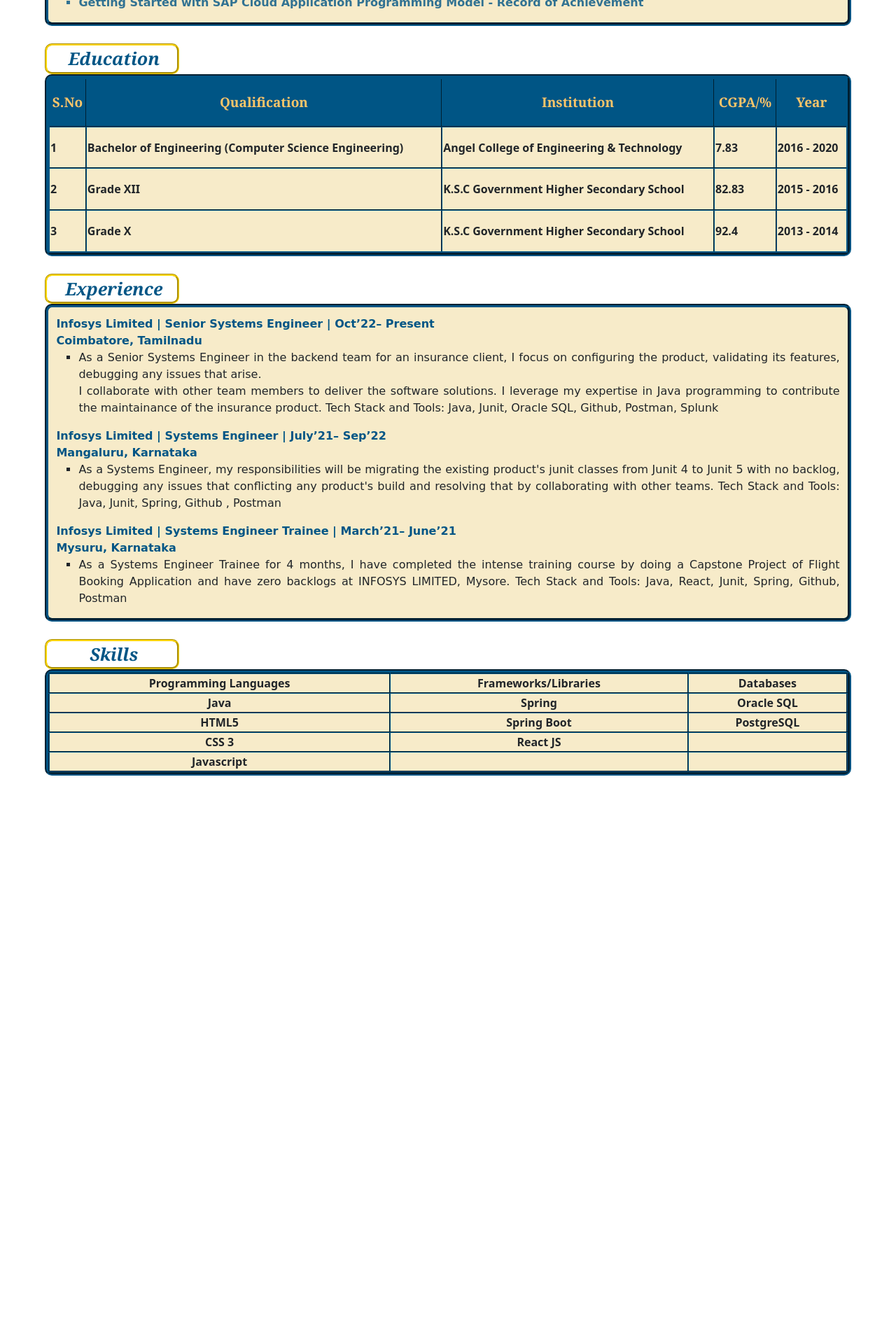
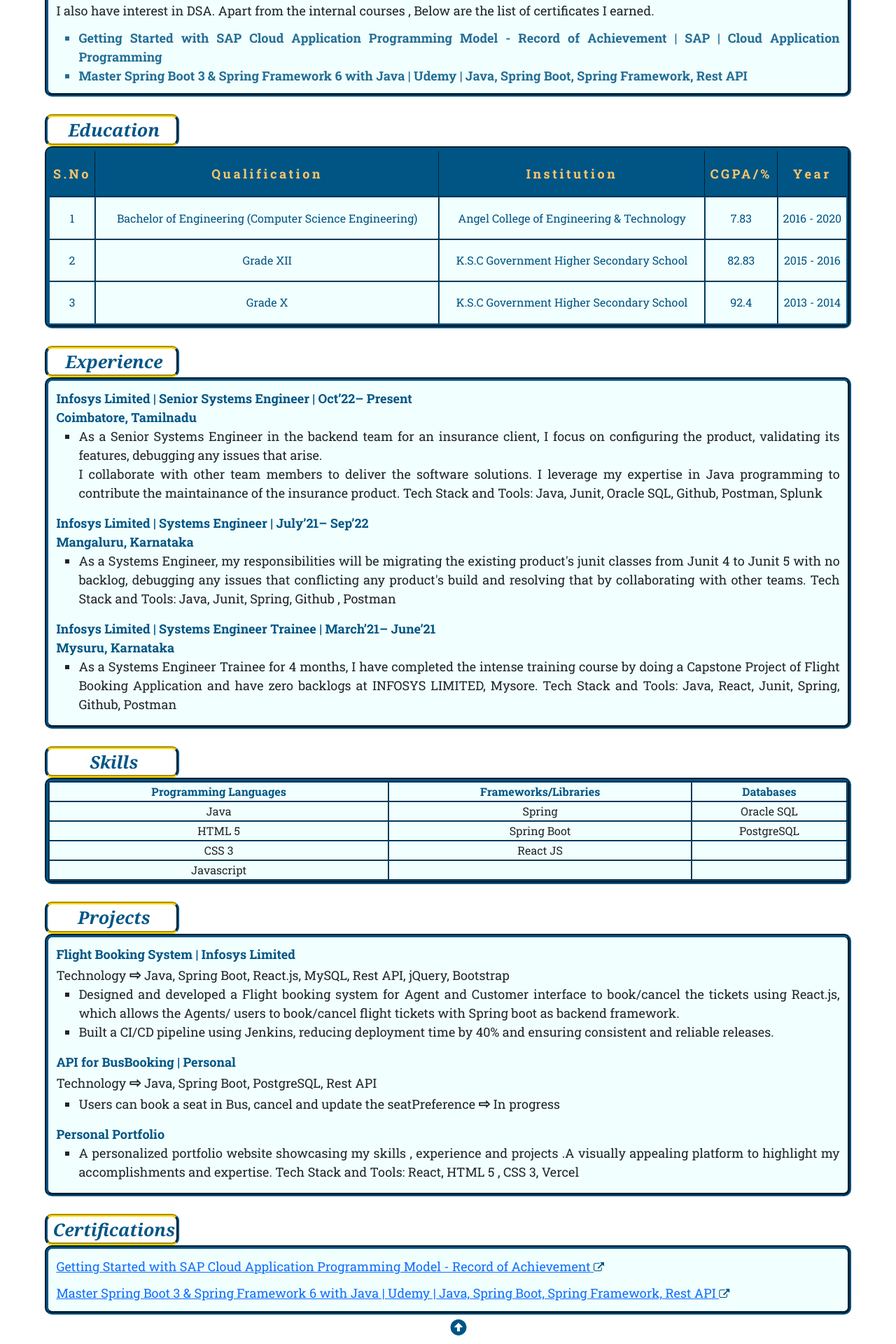
Before and after one commit to Mohanraj-VD/Mohan_Portfolio, a React (Create React App) app: page / in a window 1280 px wide. Shown: the part 757-2677 px from the top of the page at 70% size. Before the commit the page ends 1929 px from the top, so only its background shows below. Built offline with nearby package versions, Linux system fonts and the light colour scheme.

Commit message:
Changes including footer and Navbar updates

```diff
--- a/package.json
+++ b/package.json
@@ -5,6 +5,9 @@
   "dependencies": {
     "@emotion/react": "^11.11.4",
     "@emotion/styled": "^11.11.5",
+    "@fortawesome/fontawesome-svg-core": "^6.5.2",
+    "@fortawesome/free-solid-svg-icons": "^6.5.2",
+    "@fortawesome/react-fontawesome": "^0.2.2",
     "@mui/icons-material": "^5.15.18",
     "@mui/material": "^5.15.18",
     "@mui/styled-engine": "^5.15.14",
@@ -13,9 +16,12 @@
     "@testing-library/user-event": "^13.5.0",
     "bootstrap": "^5.3.3",
     "flowbite": "^2.3.0",
+    "font-awesome": "^4.7.0",
+    "icons": "^1.0.0",
     "react": "^18.3.1",
     "react-bootstrap": "^2.10.2",
     "react-dom": "^18.3.1",
+    "react-icons": "^5.2.1",
     "react-scripts": "5.0.1",
     "tw-elements": "^2.0.0",
     "web-vitals": "^2.1.4"
--- a/src/Component/About.jsx
+++ b/src/Component/About.jsx
@@ -1,22 +1,30 @@
 import '../Styles/Profile.css';
 import '../Styles/Education.css';
+import '../../node_modules/font-awesome/css/font-awesome.min.css';
 const About = () => {
+
     return (
         <div>
             <div id="abt" className='cd'>
-              <span className="cd1" >About</span>
+                <span className="cd1" >About</span>
             </div>
             <div id="cd1">
-                <p id="p" >I was born on August 23,1998, in Erode, India. After finishing school in Tirupur in 2016, I went on to study Computer Science Engineering until 2020, setting the stage for my journey into IT industry.
+                <p id="p" >I was born on August 23, 1998, in Erode, India. After finishing school in Tirupur in 2016, I went on to study Computer Science Engineering until 2020, setting the stage for my journey into IT industry.
 
                     My IT journey started in 2021 when I began as a Systems Engineer Trainee. I've been learning and growing ever since, working on devlopment project.
 
                     I love the energy of startups, where I enjoy solving problems and coming up with new ideas.I'm really into coding, especially full stack development, and I'm always keen to learn and collaborate. I'm ready to contribute my skills in development and coding including configuration of project that is going live.</p>
-                   <p id="p"> I also have interest in DSA.  Apart from the internal courses , Below are the list of certificates I earned.</p>
+                <p id="p"> I also have interest in DSA.  Apart from the internal courses , Below are the list of certificates I earned.</p>
 
-                    <ul id="p" style={{listStyleType:'square',color:'#005585','opacity':0.8,'fontWeight':'bold'}}><li>
-                    Getting Started with SAP Cloud Application Programming Model - Record of Achievement
-                        </li></ul>
+                <ul id="p" style={{ listStyleType: 'square', color: '#005585', 'opacity': 0.85, 'fontWeight': 'bold' }}><li>
+                    Getting Started with SAP Cloud Application Programming Model - Record of Achievement | SAP | Cloud Application Programming
+                </li>
+                    <li>
+                    Master Spring Boot 3 & Spring Framework 6 with Java | Udemy | Java, Spring Boot, Spring Framework, Rest API
+                    </li>
+
+                </ul>
+
             </div>
         </div>);
 }
--- a/src/Component/Extras.jsx
+++ b/src/Component/Extras.jsx
@@ -1,5 +1,7 @@
 import '../Styles/Education.css';
+import '../../node_modules/font-awesome/css/font-awesome.min.css';
 
+const arrow = <span style={{ fontSize: "20px", fontWeight: "bolder" }}>&#8680;</span>;
 const Extras = () => {
     return (<div>
         <div className='cd' id="exp">
@@ -32,36 +34,37 @@
             </div>
 
         </dl>
-        <div id="skills" className='cd'>
+        <div id="skill" className='cd'>
             <span className='cd1'>
                 Skills</span>
 
         </div>
 
+
         <div id="cd1" >
             <table align="center" style={{ width: "100%", }} border='0px'>
                 <tbody >
-                    <tr id="tb1" style={{textAlign:"center"}}>
+                    <tr id="tb1" style={{ textAlign: "center" }}>
                         <th >Programming Languages</th>
 
                         <th>Frameworks/Libraries</th>
                         <th>Databases</th></tr>
-                    <tr id="tb1"  style={{textAlign:"center"}}>
+                    <tr id="td1" style={{ textAlign: "center" }}>
                         <td >Java</td>
                         <td>Spring</td>
                         <td>Oracle SQL</td>
                     </tr>
-                    <tr id="tb1"  style={{textAlign:"center"}}>
-                        <td >HTML5</td>
+                    <tr id="td1" style={{ textAlign: "center" }}>
+                        <td >HTML 5</td>
                         <td>Spring Boot</td>
                         <td>PostgreSQL</td>
                     </tr>
-                    <tr id="tb1"  style={{textAlign:"center"}}>
+                    <tr id="td1" style={{ textAlign: "center" }}>
                         <td >CSS 3</td>
                         <td>React JS</td>
                         <td></td>
                     </tr>
-                    <tr id="tb1"  style={{textAlign:"center"}}>
+                    <tr id="td1" style={{ textAlign: "center" }}>
                         <td >Javascript</td>
                         <td></td>
                         <td></td>
@@ -69,9 +72,54 @@
                 </tbody>
             </table>
 
+        </div>
 
 
+        <div id="prj" className='cd'>
+            <span className='cd1'>
+                Projects</span>
+
         </div>
+        <div id="cd1">
+            <div id="p"><span style={{ fontWeight: "bold", color: "#005585" }}>Flight Booking System | Infosys Limited</span> <br /> Technology {arrow} Java, Spring Boot, React.js, MySQL, Rest API, jQuery, Bootstrap
+                <ul><li style={{ listStyleType: 'square' }}>
+
+                    Designed and developed a Flight booking system for Agent and Customer interface to book/cancel the tickets using
+                    React.js, which allows the Agents/ users to book/cancel flight tickets with Spring boot as backend framework.</li>
+                    <li style={{ listStyleType: 'square' }}> Built a CI/CD pipeline using Jenkins, reducing deployment time by 40% and ensuring consistent and reliable
+                        releases.
+                    </li></ul></div>
+            <div id="p"><span style={{ fontWeight: "bold", color: "#005585" }}>API for BusBooking | Personal </span><br /> Technology {arrow} Java, Spring Boot, PostgreSQL, Rest API
+                <ul><li style={{ listStyleType: 'square' }}>
+
+                    Users can book a seat in Bus, cancel and update the seatPreference {arrow} In progress</li>
+                </ul>
+            </div>
+
+            <div id="p"><span style={{ fontWeight: "bold", color: "#005585" }}>Personal Portfolio</span>
+                <ul><li style={{ listStyleType: 'square' }}>
+
+                A personalized portfolio website showcasing my skills , experience and projects .A visually appealing platform to highlight my accomplishments and expertise.
+Tech Stack and Tools: React, HTML 5 , CSS 3, Vercel</li>
+                </ul>
+            </div>
+        </div>
+
+        <div id="cert" className='cd'>
+            <span className='cd1'>
+                Certifications</span>
+
+        </div>
+        <div id="cd1">
+            <div id="p" ><a href="https://www.credly.com/badges/f48bb848-7075-4943-8389-70c75b61c059/linked_in_profile" target='blank' >
+                Getting Started with SAP Cloud Application Programming Model - Record of Achievement<>&nbsp;</><i className='fa fa-external-link' id="ext" style={{ 'font-size': '15px', 'color': '#005585' }} ></i></a>
+            </div>
+            <div id="p"><a href="https://www.udemy.com/certificate/UC-d84c76cc-cbc8-4187-82d4-710772667080/" target='blank'>
+                Master Spring Boot 3 & Spring Framework 6 with Java | Udemy | Java, Spring Boot, Spring Framework, Rest API
+                <>&nbsp;</><i className='fa fa-external-link' id="ext" style={{ 'font-size': '15px', 'color': '#005585' }} ></i>
+            </a></div>
+        </div>
+
     </div>);
 }
 
--- a/src/Component/Navb.jsx
+++ b/src/Component/Navb.jsx
@@ -5,11 +5,12 @@
 import NavDropdown from 'react-bootstrap/NavDropdown';
 function Navb() {
 
+  const o = <span style={{fontSize:"20px"}}>&#10689;</span>
   return (
     <>
       <Navbar id="main"  expand="lg" >
 
-        <Navbar.Brand id="pp" href="#">Personal Portfolio</Navbar.Brand>
+        <Navbar.Brand id="pp" href="#">Pers{o}nal Portfolio</Navbar.Brand>
         <Navbar.Toggle aria-controls="basic-navbar-nav" />
         <Navbar.Collapse id="basic-navbar-nav">
           <Nav className="me-auto" >
@@ -17,19 +18,16 @@
             <Nav.Link href="#abt" id="nv2">About</Nav.Link>
             <Nav.Link href="#edu" id="nv2">Education</Nav.Link>
             <Nav.Link href="#exp" id="nv2">Experience</Nav.Link>
-            <Nav.Link href="#abt" id="nv2">Skills</Nav.Link>
-            <Nav.Link href="#abt" id="nv2">Projects</Nav.Link>
-            <Nav.Link href="#abt" id="nv2">Courses/Certifications</Nav.Link>
+            <Nav.Link href="#skill" id="nv2">Skills</Nav.Link>
+            <Nav.Link href="#prj" id="nv2">Projects</Nav.Link>
+            <Nav.Link href="#cert" id="nv2">Courses/Certifications</Nav.Link>
             <NavDropdown id="nv2" title="Profile">
               <NavDropdown.Item href="https://linkedin.com/in/mohanraj-v-java-developer" target='blank' id="dropdown">Linked In</NavDropdown.Item>
-              <NavDropdown.Item href="#action/3.2" id="dropdown">
-                Another action
+              <NavDropdown.Item href="https://github.com/Mohanraj-VD" target='blank' id="dropdown">
+                Github
               </NavDropdown.Item>
-              <NavDropdown.Item href="#action/3.3" id="dropdown">Something</NavDropdown.Item>
-              <NavDropdown.Divider />
-              <NavDropdown.Item href="#action/3.4">
-                Separated link
-              </NavDropdown.Item>
+              <NavDropdown.Item href="https://leetcode.com/u/mohanrajvdmm/" id="dropdown" target='blank'>Leetcode</NavDropdown.Item>
+              <NavDropdown.Item href='mailto:mohanrajvdmm@gmail.com' id="dropdown" target='blank'>Mail</NavDropdown.Item>
             </NavDropdown>
           </Nav>
         </Navbar.Collapse>
--- a/src/Component/Profile.jsx
+++ b/src/Component/Profile.jsx
@@ -4,6 +4,7 @@
 import 'bootstrap/dist/css/bootstrap.min.css';
 import Education from './Education';
 import Extras from './Extras';
+import { FaArrowAltCircleUp } from "react-icons/fa";
 const Profile = ({ ...props }) => {
     return (
         <div>
@@ -26,8 +27,8 @@
                 <Education />
                 <Extras/>
             </div>
-            <footer id="foot">
-
+            <footer id="foot"><a href="#">
+            <FaArrowAltCircleUp id="fa">Back to Top</FaArrowAltCircleUp></a>
             </footer></div>
     );
 }
--- a/src/Styles/Education.css
+++ b/src/Styles/Education.css
@@ -1,3 +1,7 @@
+@import "https://fonts.googleapis.com";
+@import "https://fonts.gstatic.com";
+@import "https://fonts.googleapis.com/css2?family=Roboto+Slab:wght@100..900&display=swap";
+
 #table {
     margin-left: 0%;
     margin-right: 5%;
@@ -9,8 +13,6 @@
     border-radius: 5px !important;
 
 }
-
-
 
 th,td {
     border: 2px solid #005585;
@@ -31,7 +33,10 @@
     margin-right: 85%;
     color: #005585;
     background-color: transparent;
-    border: 3px groove gold;
+    border-left: 4px groove #005585;
+    border-top: 4px groove gold;
+    border-right: 4px groove #005585;
+    border-bottom: 4px groove gold;
     font-family: Cambria, Cochin, Georgia, Times, 'Times New Roman', serif;
 }
 
@@ -48,42 +53,66 @@
 #tcell1 {
     color: #ffc669;
     font-weight: bolder;
-    font-size: 19px;
-    font-family: Cambria, Cochin, Georgia, Times, 'Times New Roman', serif;
+    font-family: "Roboto Slab", sans-serif;
+    font-optical-sizing: auto;
+    font-size: large;
+    letter-spacing: 0.2em;
 }
 
 #tcell2 {
     color: #ffc669;
     font-weight: bolder;
-    font-size: 19px;
-    font-family: Cambria, Cochin, Georgia, Times, 'Times New Roman', serif;
+    font-family: "Roboto Slab", sans-serif;
+    font-optical-sizing: auto;
+    font-size: large;
+    letter-spacing: 0.2em;
 }
 
 #tcell3 {
     color: #ffc669;
     font-weight: bolder;
-    font-size: 19px;
-    font-family: Cambria, Cochin, Georgia, Times, 'Times New Roman', serif;
+    font-family: "Roboto Slab", sans-serif;
+    font-optical-sizing: auto;
+    font-size: large;
+    letter-spacing: 0.2em;
 }
 
 #tcell4 {
     color: #ffc669;
     font-weight: bolder;
-    font-size: 19px;
-    font-family: Cambria, Cochin, Georgia, Times, 'Times New Roman', serif;
+    font-family: "Roboto Slab", sans-serif;
+    font-optical-sizing: auto;
+    font-size: large;
+    letter-spacing: 0.2em;
 }
 
 #tcell5 {
     color: #ffc669;
     font-weight: bolder;
-    font-size: 19px;
-    font-family: Cambria, Cochin, Georgia, Times, 'Times New Roman', serif;
+    font-family: "Roboto Slab", sans-serif;
+    font-optical-sizing: auto;
+    font-size: large;
+    letter-spacing: 0.2em;
 }
 
 #tb1 {
-    font-weight: bold;
+    background-color: rgb(241, 255, 254);
+    color: #005585;
+    text-align: center;
+    font-family: "Roboto Slab", sans-serif;
+    font-optical-sizing: auto;
+    font-size: 16px;
+    font-style: normal;
+}
+
+#td1 {
     border-color: black;
-    background-color: #F7EBC9;
+    background-color: rgb(241, 255, 254);
+    text-align: center;
+    font-family: "Roboto Slab", sans-serif;
+    font-optical-sizing: auto;
+    font-size: 16px;
+    font-style: normal;
 }
 
 @media only screen and (max-width: 768px) and (min-width: 200px) {
@@ -111,13 +140,13 @@
 
     #tcell1 {
         font-weight: bolder;
-        font-size: 12px;
+        font-size: 10px;
         font-family: Cambria, Cochin, Georgia, Times, 'Times New Roman', serif;
     }
 
     #tcell2 {
         font-weight: bolder;
-        font-size: 10px;
+        font-size: 9px;
         font-family: Cambria, Cochin, Georgia, Times, 'Times New Roman', serif;
     }
 
@@ -129,19 +158,23 @@
 
     #tcell4 {
         font-weight: bolder;
-        font-size: 12px;
+        font-size: 10px;
         font-family: Cambria, Cochin, Georgia, Times, 'Times New Roman', serif;
     }
 
     #tcell5 {
         font-weight: bolder;
-        font-size: 12px;
+        font-size: 10px;
         font-family: Cambria, Cochin, Georgia, Times, 'Times New Roman', serif;
     }
 
     #tb1 {
-        font-size: 10px;
+        font-size: 13px;
         font-weight: bold;
-        border-color: black;
+    }
+
+    #td1{
+
+        font-size: 11px;
     }
 }
--- a/src/Styles/Navbar.css
+++ b/src/Styles/Navbar.css
@@ -1,9 +1,13 @@
+@import "https://fonts.googleapis.com";
+@import "https://fonts.gstatic.com";
+@import "https://fonts.googleapis.com/css2?family=Oswald:wght@200..700&display=swap";;
+
 #pp {
     margin-left: 2em;
     color: #005585;
     font-weight: bold;
     font-size: 20px;
-    font-family: monospace;
+    font-family: 'oswald',serif;
     letter-spacing: 0.2em;
 }
 
@@ -12,13 +16,12 @@
     width: 100%;
     background-color: rgb(246, 161, 101);
     z-index:1;
-    overflow:hidden
 }
 
 #nv1 {
     color: #005585;
     font-weight: bold;
-    margin-left: 10%;
+    margin-left: 19%;
     font-family: monospace;
     letter-spacing: 0.1em;
 
@@ -37,6 +40,11 @@
     letter-spacing: 0.1em;
 }
 
+#dropdown{
+    background-color: rgb(219, 217, 217);
+    color:#005585;
+    font-weight: bold;
+}
 #nv2:hover {
     background-color: #005585;
     color: rgb(246, 161, 101);
@@ -49,14 +57,18 @@
     font-weight: bold;
 }
 
-@media only screen and (max-width: 768px) {
+@media only screen and (max-width: 800px) {
     #main {
-        display: flex;
-        position: fixed;
+        font-display: block;
+        position: inherit;
         width: 100%;
-        table-layout: fixed;
+        z-index:1;
     }
 
+    #pp{
+        padding-left: 20%;
+
+    }
     #nv1 {
 
         color: #005585;
@@ -90,7 +102,4 @@
         padding: 3%;
     }
 
-    #dropdown{
-        width: 35%;
-    }
 }
--- a/src/Styles/Profile.css
+++ b/src/Styles/Profile.css
@@ -1,88 +1,116 @@
-#p{
-    font-Family: "Comic Sans MS", cursive, sans-serif;
+@import "https://fonts.googleapis.com";
+@import "https://fonts.gstatic.com";
+@import "https://fonts.googleapis.com/css2?family=Roboto+Slab:wght@100..900&display=swap";
+
+
+
+#p {
+    font-family: "Roboto Slab", serif;
+    font-optical-sizing: auto;
+    font-size: large;
+    font-style: normal;
     display: block;
     text-align: justify;
     margin-left: 1%;
-    width:98%;
-    margin-top:1%;
+    width: 98%;
+    margin-top: 1%;
     scroll-behavior: unset;
     opacity: 1;
+    margin-bottom: 1%;
 }
 
-#cd1{
+#cd1 {
     text-align: justify;
     margin-left: 5%;
-    width:90%;
-    margin-right:5%;
+    width: 90%;
+    margin-right: 5%;
     border: 5px groove #005585;
-    background-color: #F7EBC9;
+    background-color: rgb(241, 255, 254);
     border-radius: 10px;
 }
 
-.cd{
+.cd {
     border-radius: 10px;
 }
-.profile-container{
+
+.profile-container {
     width: 100%;
     height: 100%;
 }
 
-.profilepic{
+.profilepic {
 
-    padding-top:4%;
-    width:40%;
-    margin-left: 30%;
+    padding-top: 2%;
+    width: 40%;
+    margin-left: 27%;
     opacity: 0.9;
-    display: block;
-    position:sticky;
-    overflow: hidden;
+    display: flex;
 }
-.profilephoto{
-    padding-top:6%;
+
+.profilephoto {
+    padding-top: 6%;
     display: block;
     margin-left: 39%;
     width: 190px;
     height: 230px;
-    position:sticky;
+    position: sticky;
     margin-top: 1%;
     overflow: hidden;
 }
 
-#foot{
-    margin-bottom: 5%;
+#foot {
+    padding-left:50%;
+    padding-bottom:1%;
 }
 
+#fa{
+    padding-top: 1%;
+    font-size: 30px;
+    fill: #005585;
+}
 
-@media only screen and (max-width: 768px)  {
-   .profilephoto{
-    padding-top:2%;
-    width:40%;
+#fa:hover{
+    fill: rgb(9, 156, 141);
+}
+
+@media only screen and (max-width: 768px) {
+
+    .profilephoto {
+        width: 40%;
         height: 180px;
         width: 160px;
         margin-left: 20%;
         margin-right: 30%;
         display: block;
-    margin-top: 20%;
+        padding-top: 1%;
     }
 
-   .profilepic{
+    .profilepic {
 
-    padding-top:4%;
-    width:70%;
+        width: 70%;
         margin-left: 20%;
     }
-   #p{
+
+    #p {
         margin-top: 1em;
         display: block;
         align-items: center;
         margin-left: 2%;
-     width:95%;
+        width: 95%;
+        font-size: smaller;
 
     }
 
-    #cd1{
+    #cd1 {
         margin-left: 1%;
-        width:98%;
+        width: 98%;
         position: inherit;
     }
+
+    #foot {
+        padding-bottom: 2%;
+        padding-left:50%;
     }
+
+
+}
```
Also changed, not shown: 1 other file (tests, documents, lock files or other folders). Lines whose indentation alone changed are shown as unchanged.
